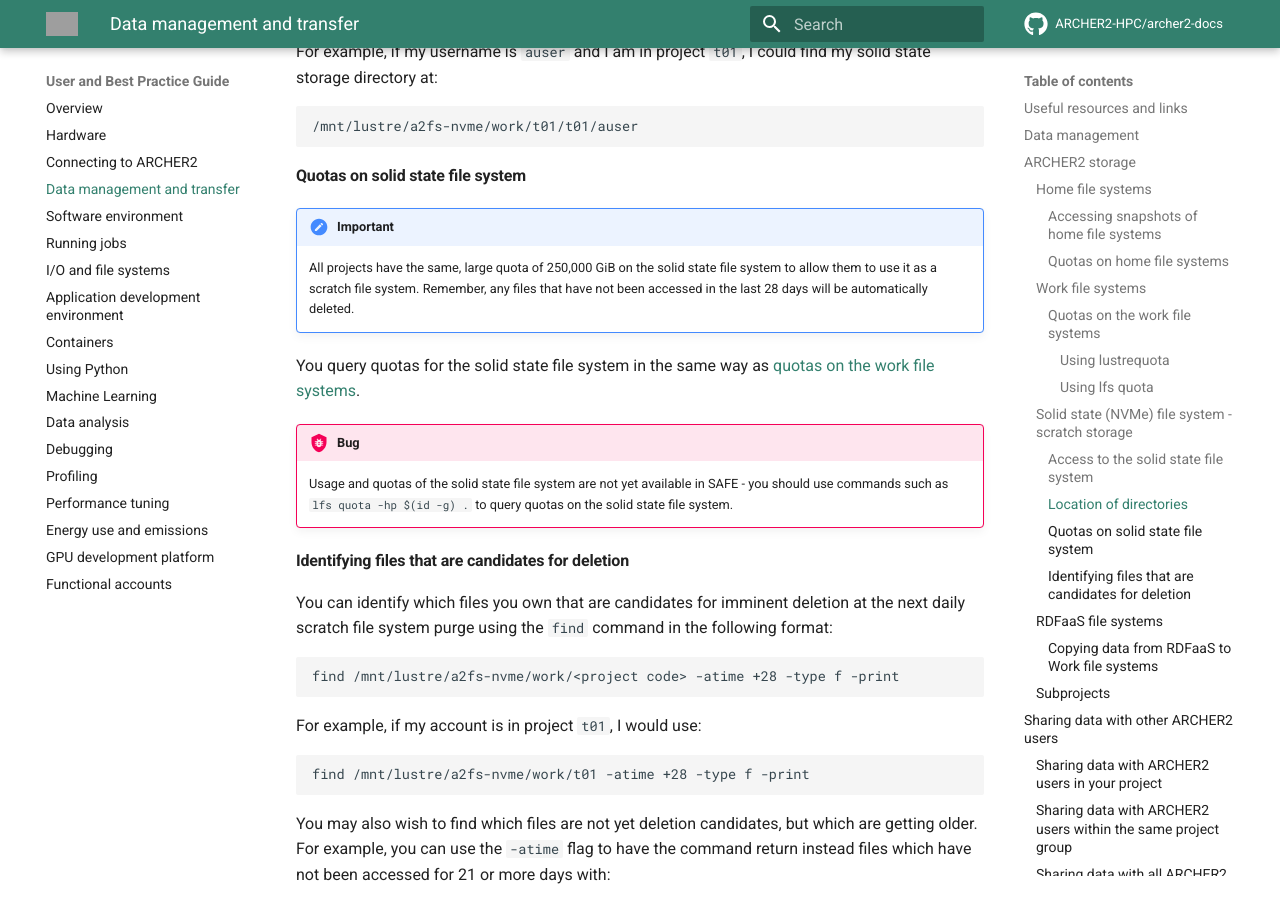
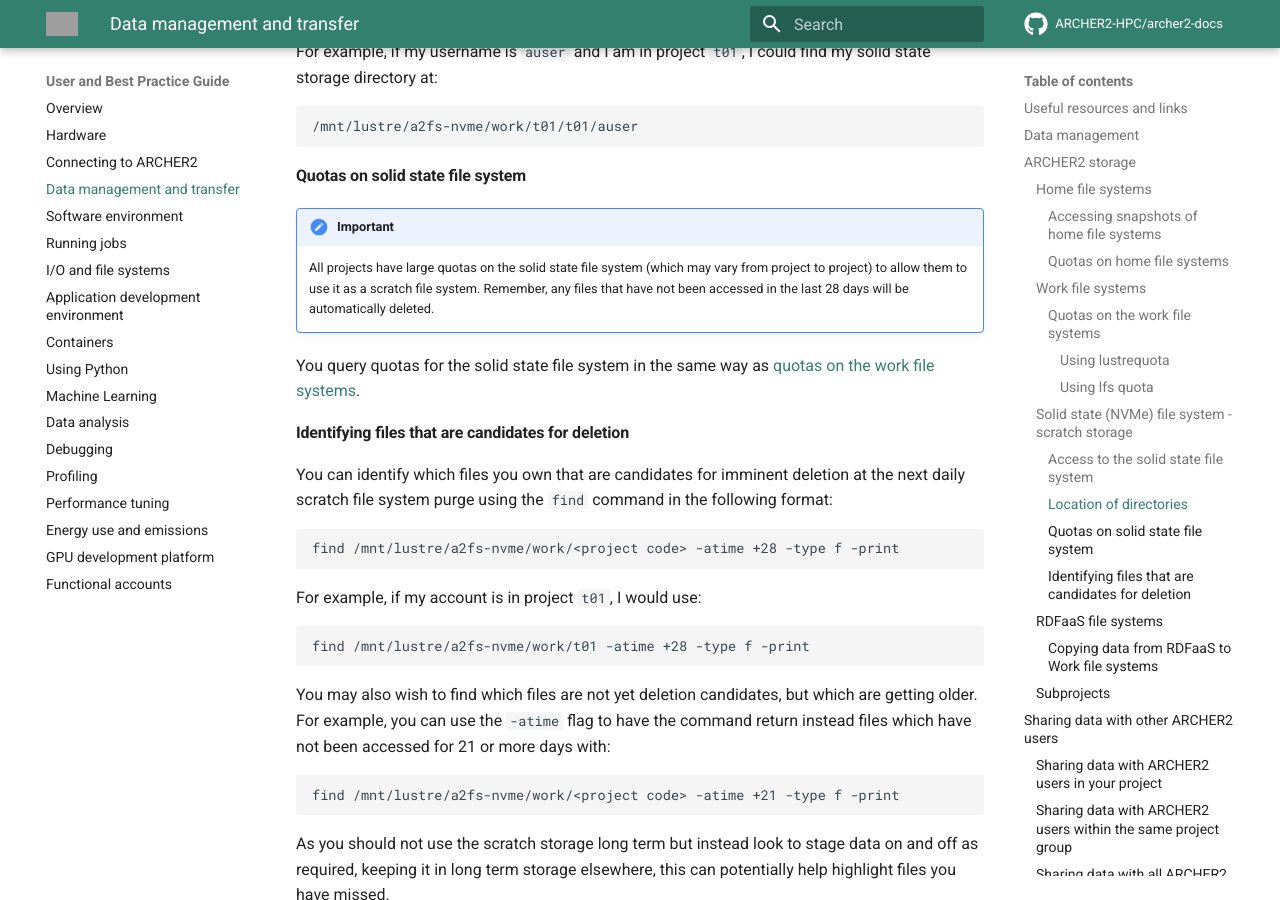
Before and after one commit to ARCHER2-HPC/archer2-docs, an MkDocs documentation site: the page built from docs/user-guide/data.md, in a window 1280 px wide and 900 px high, scrolled down 7250 px. Built offline with MkDocs 1.6.1 and Material for MkDocs 9.7.7, drawn with Linux system fonts in a browser that asks for light colours; comment, search, counter and statistics services are not loaded; grey boxes are pictures that could not be loaded.

Commit message:
Updates info on NMVe quotas

```diff
--- a/docs/user-guide/data.md
+++ b/docs/user-guide/data.md
@@ -317,18 +317,14 @@
 #### Quotas on solid state file system
 
 !!! important
-    All projects have the same, large quota of 250,000 GiB on the solid state
-    file system to allow them to use it as a scratch file system. Remember, any
+    All projects have large quotas on the solid state
+    file system (which may vary from project to project) to allow them to use it as a scratch file system. Remember, any
     files that have not been accessed in the last 28 days will be automatically
     deleted.
 
 You query quotas for the solid state file system in the same way as
 [quotas on the work file systems](#quotas-on-the-work-file-systems).
 
-!!! bug
-    Usage and quotas of the solid state file system are not yet available
-    in SAFE - you should use commands such as `lfs quota -hp $(id -g) .`
-    to query quotas on the solid state file system.
 
 #### Identifying files that are candidates for deletion
 
```
